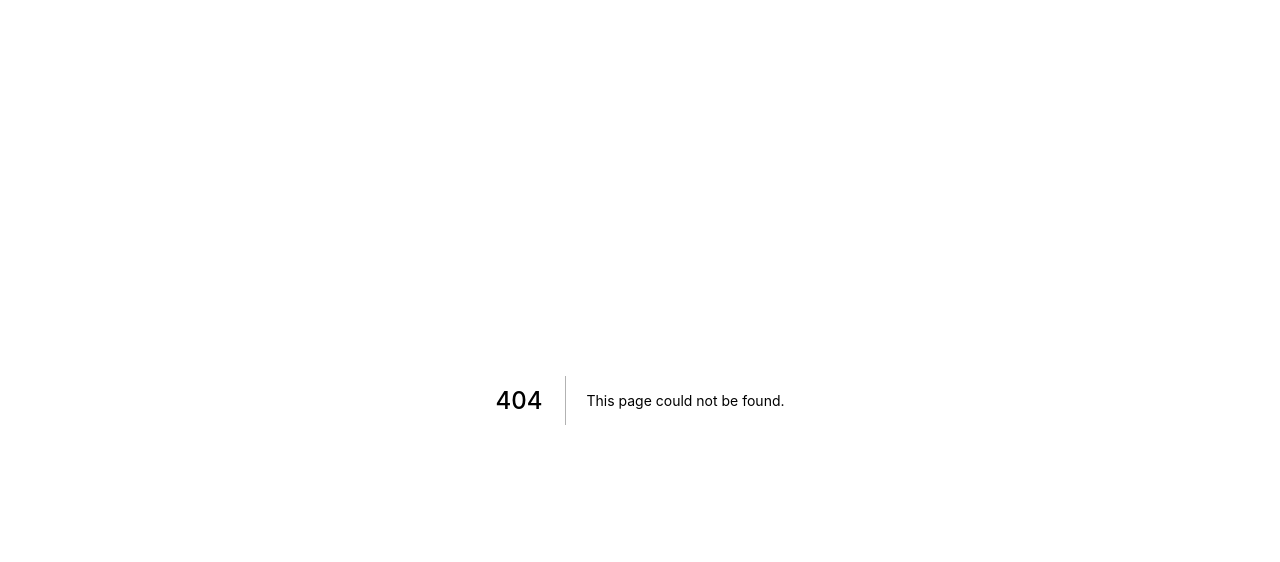
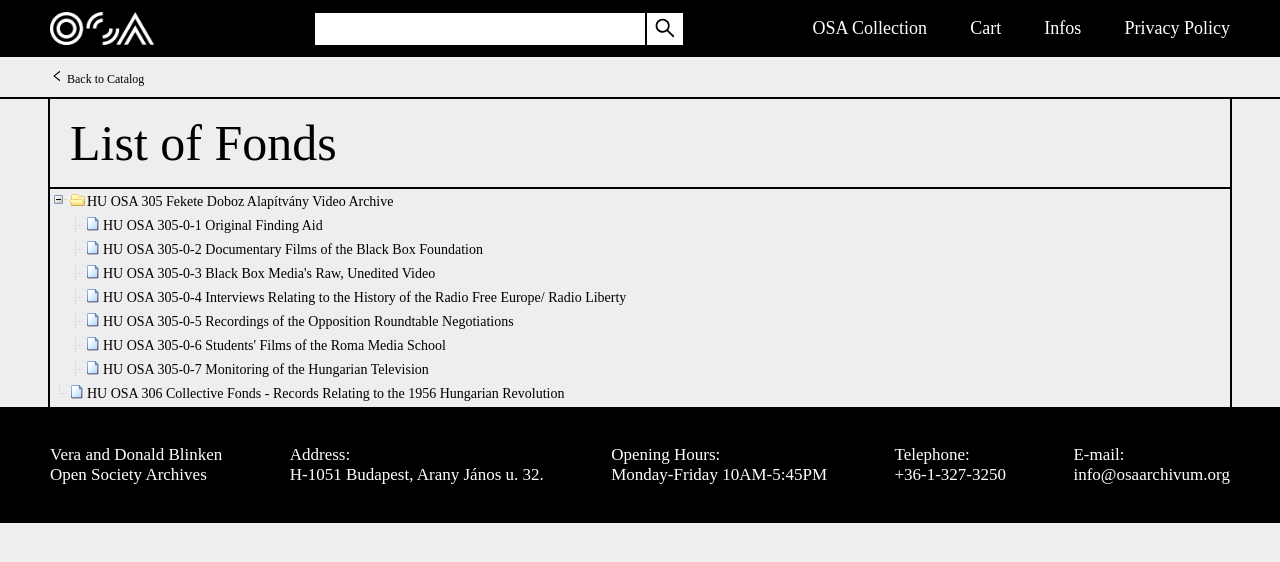
Before and after one commit to BlinkenOSA/catalog, a Next.js app: page /archival-collections in a window 1280 px wide. Before the commit this address had no page. Shown: the top 562 px of the page. Built offline with nearby package versions, Linux system fonts and the light colour scheme; a web font is replaced by a local one.

Commit message:
Collections

```diff
--- a/components/breadcrumbs/BreadcrumbSearch.js
+++ b/components/breadcrumbs/BreadcrumbSearch.js
@@ -2,7 +2,7 @@
 import style from "./BreadcrumbSearch.module.scss";
 import { BiDownArrowAlt, BiUpArrowAlt } from "react-icons/bi";
 import {useRouter} from "next/router";
-import { AiOutlineClose, AiOutlineRight } from "react-icons/ai";
+import { AiOutlineClose, AiOutlineRight, AiOutlineLeft } from "react-icons/ai";
 import createParams from "../../utils/createParams";
 
 /**
@@ -126,12 +126,28 @@
         }
     }
 
+    const renderLeftSideContent = () => {
+        if (module === 'staticPage' || module === 'collections') {
+            return (
+                <div className={style.Navigation}>
+                    <a href={'/search'}>
+                        <AiOutlineLeft /> <span>Back to Catalog</span>
+                    </a>
+                </div>
+            )
+        }
+
+        return (
+            <div className={style.Navigation}>
+                <span>Filter your search</span> <BiDownArrowAlt />
+            </div>
+        )
+    }
+
     return (
         <div className={inverse ? style.BreadcrumbInverseWrapper : style.BreadcrumbWrapper}>
             <div className={style.BreadcrumbContent}>
-                <div className={style.Navigation}>
-                    <span>Filter your search</span> <BiDownArrowAlt />
-                </div>
+                {renderLeftSideContent()}
                 {renderRightSideContent()}
             </div>
         </div>
--- a/components/breadcrumbs/BreadcrumbSearch.module.scss
+++ b/components/breadcrumbs/BreadcrumbSearch.module.scss
@@ -28,6 +28,11 @@
   svg {
     width: 14px;
     height: 14px;
+  }
+
+  a {
+    color: $black;
+    text-decoration: none;
   }
 }
 
--- /dev/null
+++ b/components/content/CollectionPage.js
@@ -0,0 +1,48 @@
+import style from "../../pages/pages.module.scss";
+import Tree from "rc-tree";
+import "rc-tree/assets/index.css"
+import archivalUnits from "../../utils/archivalUnits";
+
+const CollectionPage = ({treeData}) => {
+    const renderTreeData = () => {
+        const treeData = []
+
+        const getLeaves = (archivalUnit) => {
+            let leafData;
+
+            if (archivalUnit.hasOwnProperty('children')) {
+                leafData = {
+                    key: archivalUnit.referenceCode,
+                    title: `${archivalUnit.referenceCode} ${archivalUnit.title}`,
+                    children: archivalUnit.children.map(au => getLeaves(au))
+                }
+            } else {
+                leafData = {
+                    key: archivalUnit.referenceCode,
+                    title: `${archivalUnit.referenceCode} ${archivalUnit.title}`
+                }
+            }
+
+            return leafData
+        }
+
+        archivalUnits.forEach(fonds => {
+            treeData.push(getLeaves(fonds))
+        });
+
+        return treeData
+    }
+
+    return (
+        <div className={style.Tree}>
+            <Tree
+                showLine
+                clickable
+                defaultExpandAll
+                treeData={renderTreeData()}
+            />
+        </div>
+    )
+}
+
+export default CollectionPage
--- a/components/layout/Header.js
+++ b/components/layout/Header.js
@@ -12,9 +12,11 @@
     return (
         <div className={style.Header}>
             <div className={style.HeaderContent}>
-                <div className={style.Logo}>
-                    <img src={"/images/osa-logo.png"} alt={"Vera and Donald Blinken Open Society Archives"}/>
-                </div>
+                <a href={'/'}>
+                    <div className={style.Logo}>
+                        <img src={"/images/osa-logo.png"} alt={"Vera and Donald Blinken Open Society Archives"}/>
+                    </div>
+                </a>
                 <div className={style.SearchBar}>
                     <SearchBar />
                 </div>
--- a/components/layout/Menu.js
+++ b/components/layout/Menu.js
@@ -8,7 +8,7 @@
     return (
         <ul className={style.MenuList}>
             <li>
-                <a href={'/collections'}>OSA Collection</a>
+                <a href={'/archival-collections'}>OSA Collection</a>
             </li>
             <li>
                 <a href={'/cart'}>Cart</a>
--- a/package.json
+++ b/package.json
@@ -10,6 +10,7 @@
   "dependencies": {
     "next": "12.0.10",
     "next-usequerystate": "^1.7.0",
+    "rc-tree": "^5.4.3",
     "react": "17.0.2",
     "react-dom": "17.0.2",
     "react-icons": "^4.3.1",
--- /dev/null
+++ b/pages/archival-collections.js
@@ -0,0 +1,31 @@
+import Layout from "../components/layout/Layout";
+import Head from "next/head";
+import style from "./pages.module.scss";
+import Tree from "rc-tree";
+import archivalUnits from "../utils/archivalUnits";
+import BreadcrumbSearch from "../components/breadcrumbs/BreadcrumbSearch";
+import React from "react";
+import dynamic from "next/dynamic";
+
+const ArchivalCollections = () => {
+    const CollectionPage = dynamic(() => import('../components/content/CollectionPage'), {
+        ssr: false
+    })
+
+    return (
+        <Layout>
+            <Head>
+                <title>Blinken OSA Archivum - Privacy Policy</title>
+            </Head>
+            <BreadcrumbSearch module={'collections'} />
+            <div className={style.Page}>
+                <div className={style.PageTitle}>
+                    <h1>List of Fonds</h1>
+                </div>
+                <CollectionPage />
+            </div>
+        </Layout>
+    )
+}
+
+export default ArchivalCollections;
--- a/pages/privacy-policy.js
+++ b/pages/privacy-policy.js
@@ -2,6 +2,7 @@
 import style from "./pages.module.scss";
 import Layout from "../components/layout/Layout";
 import Head from "next/head";
+import BreadcrumbSearch from "../components/breadcrumbs/BreadcrumbSearch";
 
 
 const PrivacyPolicy = () => {
@@ -10,6 +11,7 @@
             <Head>
                 <title>Blinken OSA Archivum - Privacy Policy</title>
             </Head>
+            <BreadcrumbSearch module={'staticPage'} />
             <div className={style.Page}>
                 <div className={style.PageTitle}>
                     <h1>Privacy Policy</h1>
--- /dev/null
+++ b/utils/archivalUnits.js
@@ -0,0 +1,52 @@
+const archivalUnits = [
+    {
+        referenceCode: 'HU OSA 305',
+        level: 'F',
+        title: 'Fekete Doboz Alapítvány Video Archive',
+        titleOriginal: 'A Fekete Doboz Alapítvány iratai',
+        children: [
+            {
+                referenceCode: 'HU OSA 305-0-1',
+                level: 'S',
+                title: 'Original Finding Aid',
+                titleOriginal: 'Eredeti segédletek',
+            }, {
+                referenceCode: 'HU OSA 305-0-2',
+                level: 'S',
+                title: 'Documentary Films of the Black Box Foundation',
+                titleOriginal: 'A Fekete Doboz dokumentumfilmjei',
+            }, {
+                referenceCode: 'HU OSA 305-0-3',
+                level: 'S',
+                title: 'Black Box Media\'s Raw, Unedited Video',
+                titleOriginal: 'A Fekete Doboz Alapítvány nyers, vágatlan videó felvételei',
+            }, {
+                referenceCode: 'HU OSA 305-0-4',
+                level: 'S',
+                title: 'Interviews Relating to the History of the Radio Free Europe/ Radio Liberty',
+                titleOriginal: 'A Szabad Európa- és Szabadság Rádió történetével kapcsolatos interjúk',
+            }, {
+                referenceCode: 'HU OSA 305-0-5',
+                level: 'S',
+                title: 'Recordings of the Opposition Roundtable Negotiations',
+                titleOriginal: 'Felvételek az Ellenzéki Kerekasztal tárgyalásokról',
+            }, {
+                referenceCode: 'HU OSA 305-0-6',
+                level: 'S',
+                title: 'Students\' Films of the Roma Media School',
+                titleOriginal: 'A Fekete Doboz Alapítvány Roma Média Iskolájának filmjei',
+            }, {
+                referenceCode: 'HU OSA 305-0-7',
+                level: 'S',
+                title: 'Monitoring of the Hungarian Television',
+                titleOriginal: 'A Magyar Televízió adásfigyelése',
+            }
+        ]
+    }, {
+        referenceCode: 'HU OSA 306',
+        level: 'F',
+        title: 'Collective Fonds - Records Relating to the 1956 Hungarian Revolution',
+    }
+];
+
+export default archivalUnits
```
Also changed, not shown: components/content/CollectionPage.module.css (added), 1 other file (tests, documents, lock files or other folders).
